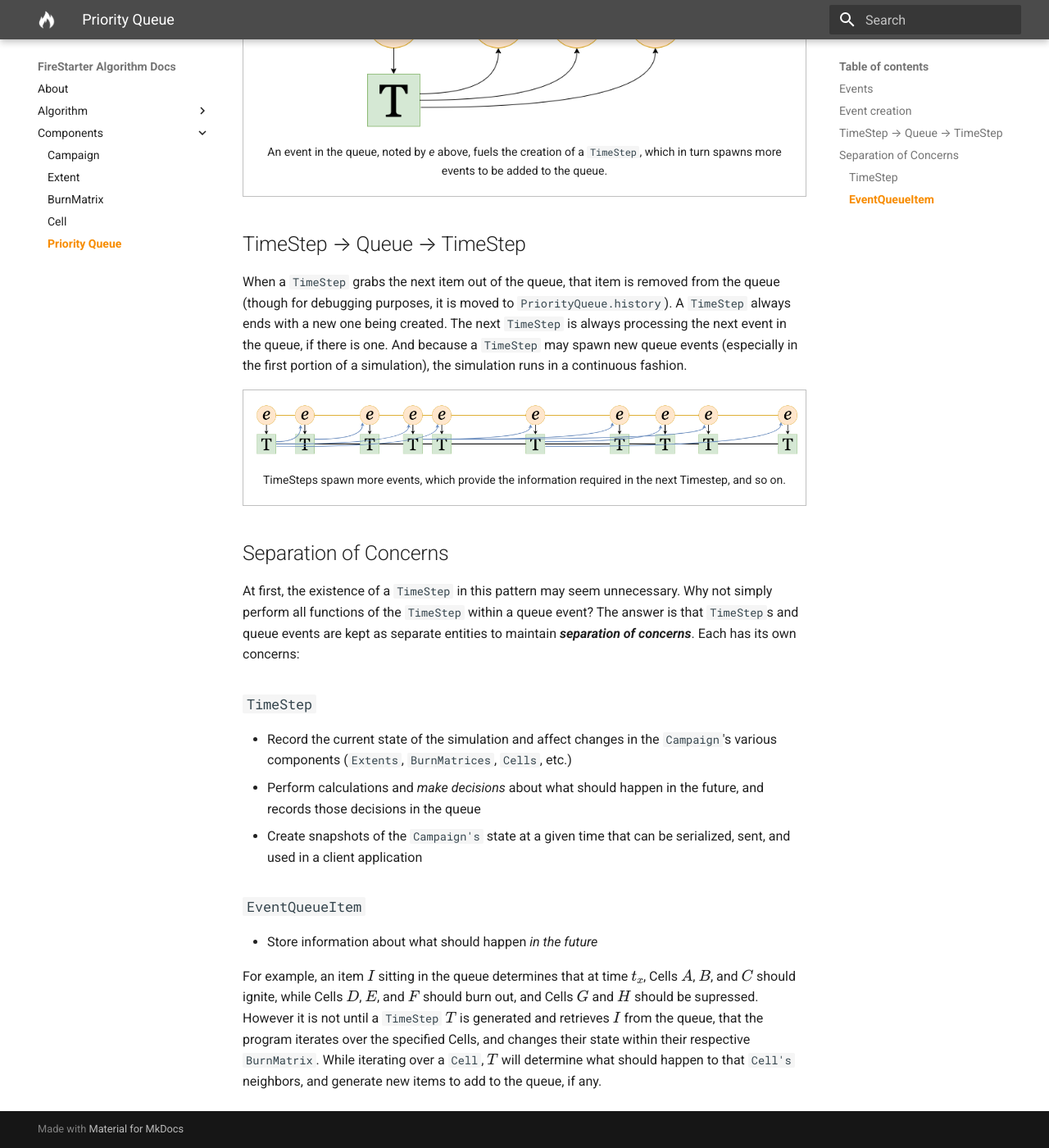
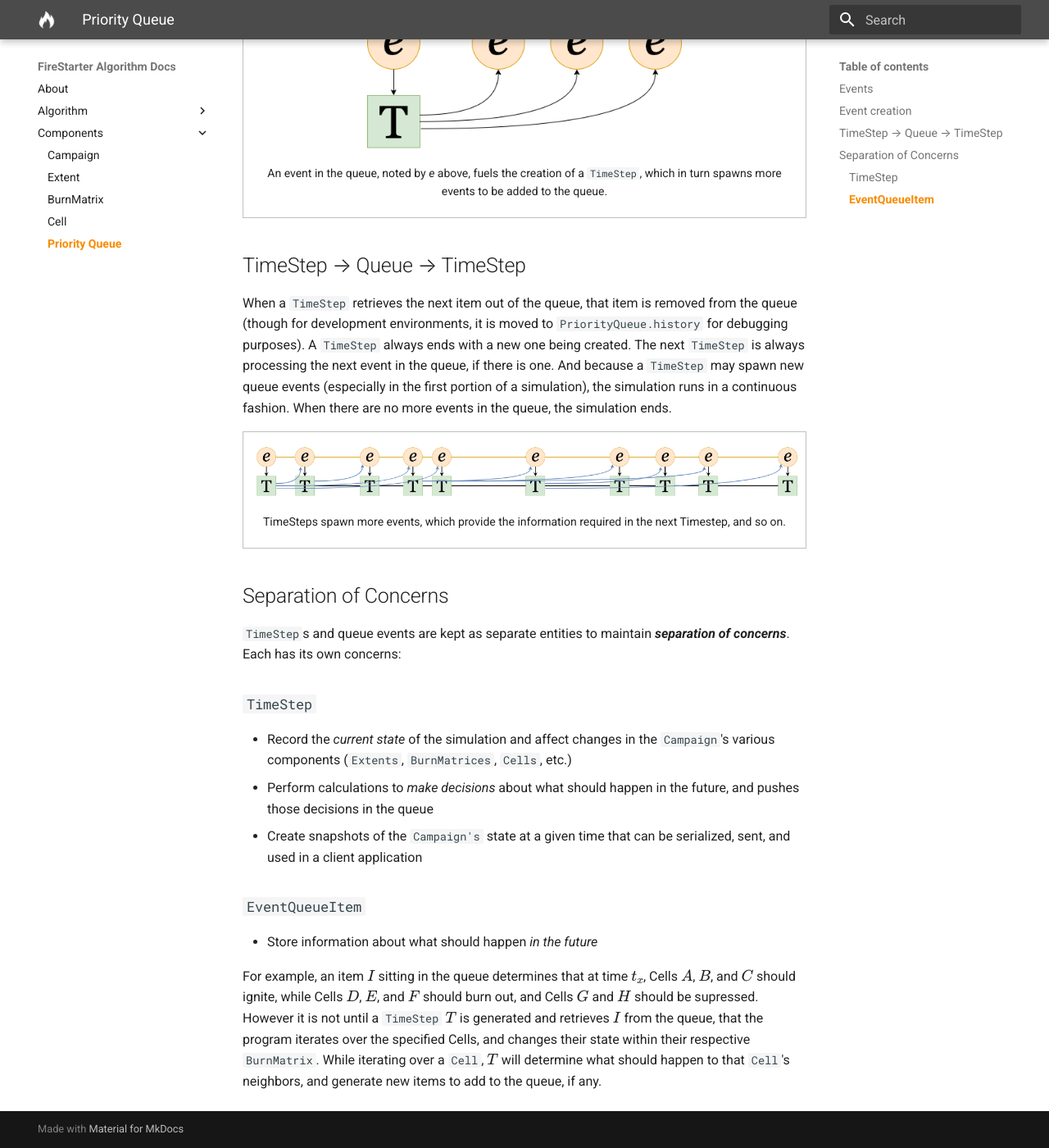
Before and after one commit to firestarter-io/node-algorithm, an MkDocs documentation site: the page built from docs/components/queue/queue.md, in a window 1280 px wide and 1400 px high, scrolled down 957 px. Shown: the whole window at 82% size. Built offline with MkDocs 1.6.1 and Material for MkDocs 9.7.7, drawn with Linux system fonts in a browser that asks for light colours; some of the changed text lies outside the part shown.

Commit message:
Copy editing on docs

````diff
--- a/docs/components/queue/queue.md
+++ b/docs/components/queue/queue.md
@@ -16,11 +16,11 @@ interface EventQueueItem {
 }
 ```
 
-Detailed information can be found in the codebase for each entry.
+Detailed information on `EventQueueItem` properties can be found in the codebase comments.
 
 ## Event creation
 
-The events in the event queue have an asymetrical, one-to-one relationship with `TimeStep`s. When a `Campaign` initializes, an initlal event is pushed into the queue, and then a first `TimeStep` is initialized. Within the constructor of a `TimeStep`, it looks for the first event in the queue, and if it finds one, it performs its function based on the next queue event.
+The events in the event queue have an asymetrical, one-to-one relationship with `TimeStep`s. When a `Campaign` initializes, an initlal event is pushed into the queue with the first cell to be set to burning, and then a first `TimeStep` is initialized. Within the constructor of a `TimeStep`, it looks for the next event in the queue, and if it finds one, it performs its function based on the next queue event.
 
 For every event in the queue, a `TimeStep` will be created. In turn, a `TimeStep` may spawn more events to be added to the queue. A `TimeStep` may spawn multiple events to be added, or none at all.
 
@@ -33,7 +33,7 @@ For every event in the queue, a `TimeStep` will be created. In turn, a `TimeStep
 
 ## TimeStep → Queue → TimeStep
 
-When a `TimeStep` grabs the next item out of the queue, that item is removed from the queue (though for debugging purposes, it is moved to `PriorityQueue.history`). A `TimeStep` always ends with a new one being created. The next `TimeStep` is always processing the next event in the queue, if there is one. And because a `TimeStep` may spawn new queue events (especially in the first portion of a simulation), the simulation runs in a continuous fashion.
+When a `TimeStep` retrieves the next item out of the queue, that item is removed from the queue (though for development environments, it is moved to `PriorityQueue.history` for debugging purposes). A `TimeStep` always ends with a new one being created. The next `TimeStep` is always processing the next event in the queue, if there is one. And because a `TimeStep` may spawn new queue events (especially in the first portion of a simulation), the simulation runs in a continuous fashion. When there are no more events in the queue, the simulation ends.
 
 <figure style="padding: 10px; margin: 0;">
     <img src="../queue-timestep-more.png" style="margin: auto;"">
@@ -44,16 +44,16 @@ When a `TimeStep` grabs the next item out of the queue, that item is removed fro
 
 ## Separation of Concerns
 
-At first, the existence of a `TimeStep` in this pattern may seem unnecessary. Why not simply perform all functions of the `TimeStep` within a queue event? The answer is that `TimeStep`s and queue events are kept as separate entities to maintain **_separation of concerns_**. Each has its own concerns:
+`TimeStep`s and queue events are kept as separate entities to maintain **_separation of concerns_**. Each has its own concerns:
 
 ### `TimeStep`
 
-- Record the current state of the simulation and affect changes in the `Campaign`'s various components (`Extents`, `BurnMatrices`, `Cells`, etc.)
-- Perform calculations and _make decisions_ about what should happen in the future, and records those decisions in the queue
+- Record the _current state_ of the simulation and affect changes in the `Campaign`'s various components (`Extents`, `BurnMatrices`, `Cells`, etc.)
+- Perform calculations to _make decisions_ about what should happen in the future, and pushes those decisions in the queue
 - Create snapshots of the `Campaign's` state at a given time that can be serialized, sent, and used in a client application
 
 ### `EventQueueItem`
 
 - Store information about what should happen _in the future_
 
-For example, an item $I$ sitting in the queue determines that at time $t_x$, Cells $A$, $B$, and $C$ should ignite, while Cells $D$, $E$, and $F$ should burn out, and Cells $G$ and $H$ should be supressed. However it is not until a `TimeStep` $T$ is generated and retrieves $I$ from the queue, that the program iterates over the specified Cells, and changes their state within their respective `BurnMatrix`. While iterating over a `Cell`, $T$ will determine what should happen to that `Cell's` neighbors, and generate new items to add to the queue, if any.
+For example, an item $I$ sitting in the queue determines that at time $t_x$, Cells $A$, $B$, and $C$ should ignite, while Cells $D$, $E$, and $F$ should burn out, and Cells $G$ and $H$ should be supressed. However it is not until a `TimeStep` $T$ is generated and retrieves $I$ from the queue, that the program iterates over the specified Cells, and changes their state within their respective `BurnMatrix`. While iterating over a `Cell`, $T$ will determine what should happen to that `Cell`'s neighbors, and generate new items to add to the queue, if any.
````
Also changed, not shown: other parts of docs/components/queue/queue.md (+1 -1 lines), docs/components/burnmatrix.md (+1 -1 lines), docs/components/campaign.md (+2 -4 lines), docs/components/cell/cell.md (+5 -5 lines).
